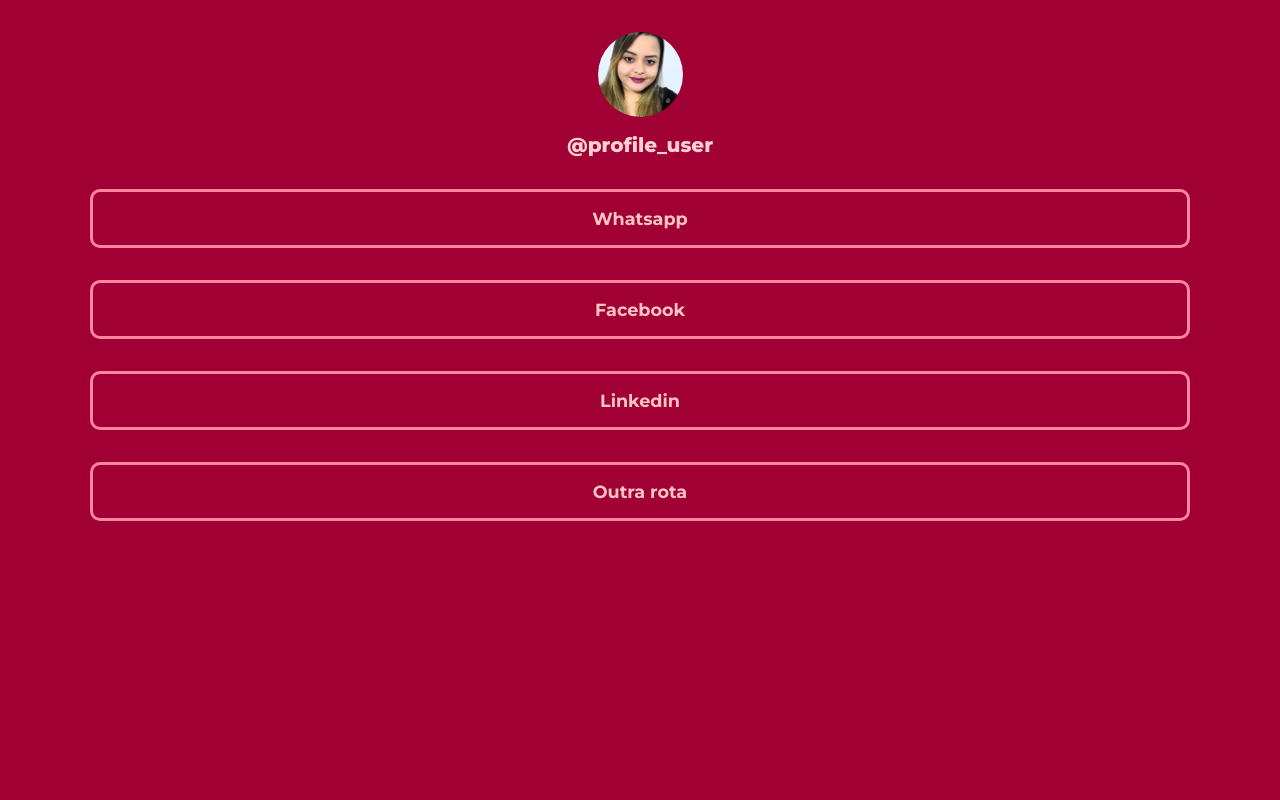
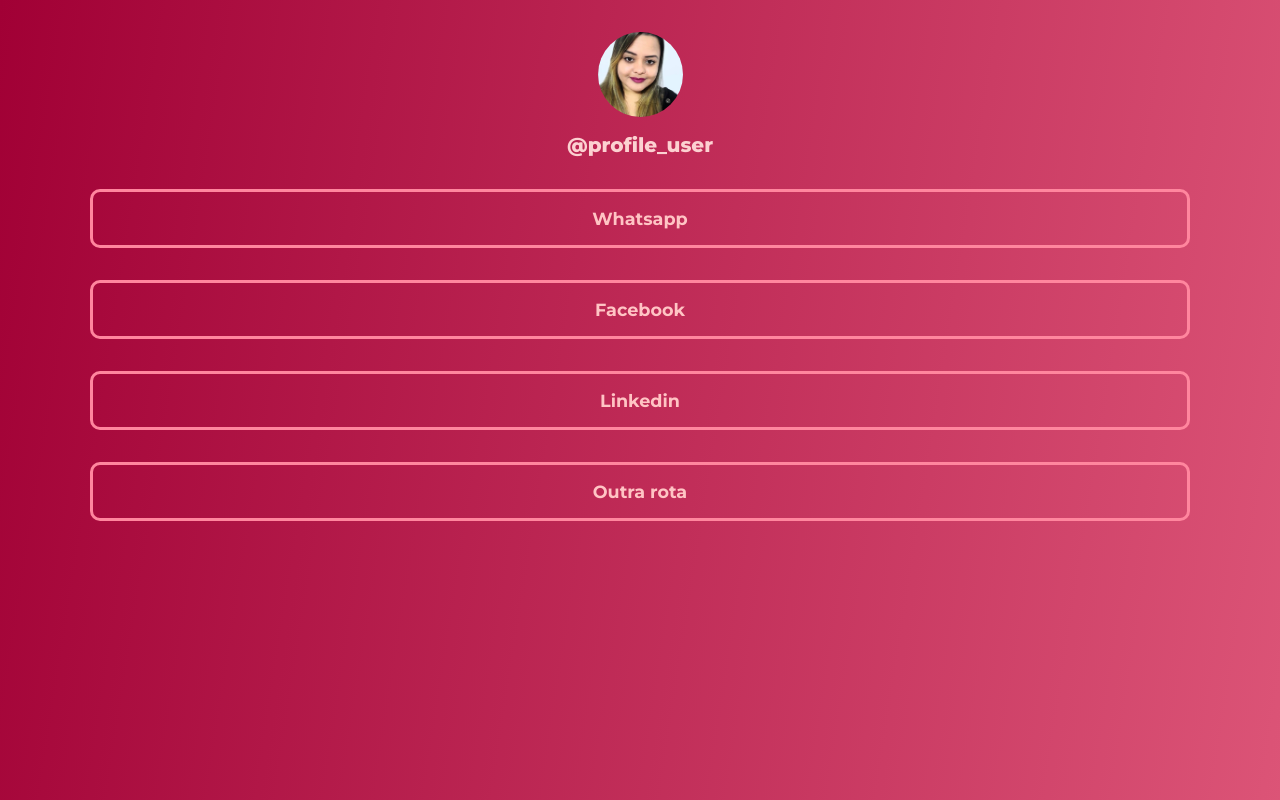
Before and after one commit to alalan55/Dani-Links, a Vue app: page / in a window 1280 px wide. Built offline with nearby package versions, Linux system fonts and the light colour scheme.

Commit message:
Ajuste em background

```diff
--- a/src/components/templates/HomeTemplate.vue
+++ b/src/components/templates/HomeTemplate.vue
@@ -22,11 +22,18 @@
 @import "@/assets/scss/mixins";
 
 .home-template {
-  background: $bg;
+  background: rgb(2, 0, 36);
+  background: linear-gradient(
+    99deg,
+    rgba(2, 0, 36, 1) 0%,
+    rgba(161, 0, 53, 1.5) 0%,
+    rgba(255, 134, 158, 0.9948354341736695) 160%
+  );
   min-height: 100vh;
   width: 100%;
   padding: $s2;
   transition: 0.2s ease-in;
+  position: rela;
 
   &__content {
     max-width: 1100px;
```
